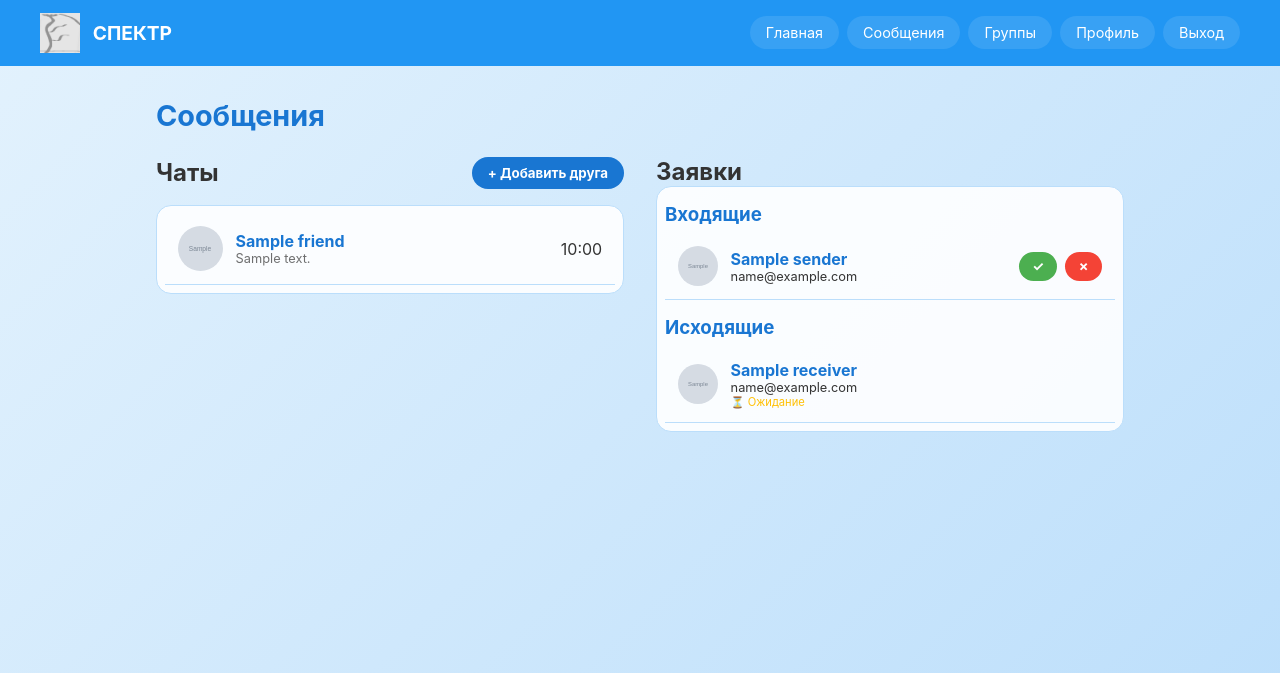
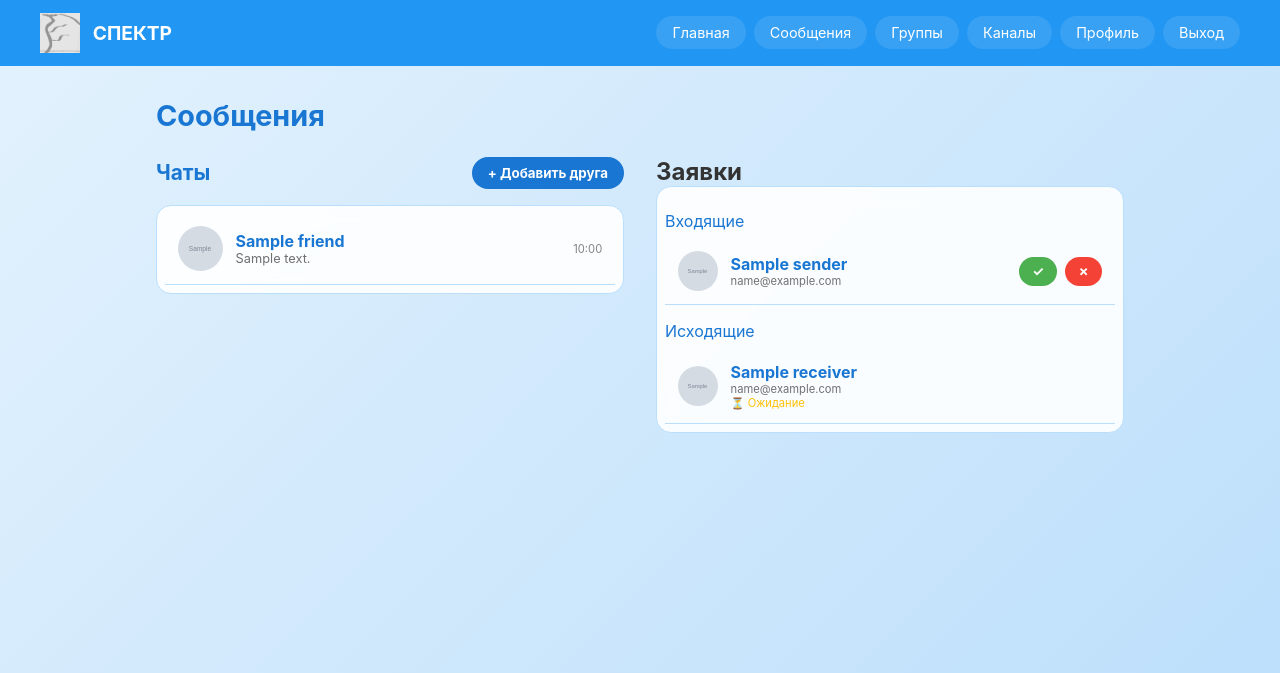
Before and after one commit to zenorvin-a11y/I-ustal-ladno-SPEKTR-, a Python web app: template templates/messages.html in a window 1280 px wide. Shown: the top 673 px of the page. Run offline with Jinja, Linux system fonts and the light colour scheme; the template is opened without the code that fills it: most values are stand-ins (such as "Sample title", 1, 10 or a date in 2020); grey boxes marked "Sample" are stand-in pictures.

Commit message:
Update messages.html

```diff
--- a/templates/messages.html
+++ b/templates/messages.html
@@ -116,6 +121,13 @@
             justify-content: space-between;
             align-items: center;
             margin-bottom: 1rem;
+            flex-wrap: wrap;
+            gap: 0.5rem;
+        }
+
+        .section-header h2 {
+            font-size: 1.3rem;
+            color: var(--accent);
         }
 
         .add-friend-btn {
@@ -134,6 +151,7 @@
             border-radius: 15px;
             padding: 0.5rem;
             border: 1px solid var(--border);
+            backdrop-filter: blur(10px);
         }
 
         .chat-item {
@@ -179,6 +203,24 @@
             text-overflow: ellipsis;
         }
 
+        .chat-time {
+            font-size: 0.7rem;
+            opacity: 0.6;
+        }
+
+        .unread-badge {
+            background: var(--accent);
+            color: white;
+            border-radius: 50%;
+            width: 20px;
+            height: 20px;
+            display: flex;
+            align-items: center;
+            justify-content: center;
+            font-size: 0.7rem;
+            font-weight: bold;
+        }
+
         .request-item {
             display: flex;
             align-items: center;
@@ -191,6 +233,7 @@
             width: 40px;
             height: 40px;
             border-radius: 50%;
+            object-fit: cover;
         }
 
         .request-info {
@@ -206,6 +249,16 @@
             text-overflow: ellipsis;
         }
 
+        .request-email {
+            font-size: 0.7rem;
+            opacity: 0.7;
+        }
+
+        .request-status {
+            font-size: 0.7rem;
+            color: #ffc107;
+        }
+
         .request-buttons {
             display: flex;
             gap: 0.5rem;
@@ -281,10 +345,29 @@
             width: 100%;
             margin-bottom: 0.5rem;
             font-weight: bold;
+            transition: all 0.3s ease;
+        }
+
+        .modal-content button:hover {
+            opacity: 0.9;
+            transform: translateY(-2px);
         }
 
         .modal-content .cancel-btn {
             background: #f44336;
+        }
+
+        .empty-state {
+            padding: 2rem;
+            text-align: center;
+            color: var(--text-color);
+            opacity: 0.7;
+        }
+
+        .section-title {
+            color: var(--accent);
+            margin: 1rem 0 0.5rem;
+            font-size: 1rem;
         }
 
         @media (max-width: 768px) {
@@ -316,7 +403,8 @@
             <div class="nav-links">
                 <a href="/">Главная</a>
                 <a href="/messages">Сообщения</a>
-                <a href="/obshchenie">Группы</a>
+                <a href="/groups">Группы</a>
+                <a href="/channels">Каналы</a>
                 <a href="/profile">Профиль</a>
                 <a href="/vyhod">Выход</a>
             </div>
@@ -339,33 +428,34 @@
                             <img src="{{ item.friend.avatar }}" class="chat-avatar" onerror="this.src='/static/logo.png'">
                             <div class="chat-info">
                                 <div class="chat-name">{{ item.friend.name }}</div>
-                                <div class="chat-preview">{{ item.last_message.content|truncate(30) }}</div>
+                                <div class="chat-preview">{{ item.last_message.content|truncate(35) }}</div>
                             </div>
-                            <span class="chat-time">{{ item.last_message.timestamp.strftime('%H:%M') }}</span>
+                            <div class="chat-time">{{ item.last_message.timestamp.strftime('%H:%M') }}</div>
                             {% if item.unread > 0 %}
-                            <span class="unread-badge" style="background: var(--accent); color: white; border-radius: 50%; width: 20px; height: 20px; display: flex; align-items: center; justify-content: center;">{{ item.unread }}</span>
+                            <div class="unread-badge">{{ item.unread }}</div>
                             {% endif %}
                         </div>
                         {% endfor %}
                     {% else %}
-                        <div style="padding: 2rem; text-align: center; color: var(--text-color);">
+                        <div class="empty-state">
                             Нет чатов. Добавьте друга!
                         </div>
                     {% endif %}
                 </div>
             </div>
 
+            <!-- Заявки -->
             <div class="requests-section">
                 <h2>Заявки</h2>
                 <div class="requests-list">
                     {% if incoming_requests %}
-                        <h3 style="color: var(--accent); margin: 0.5rem 0;">Входящие</h3>
+                        <div class="section-title">Входящие</div>
                         {% for req in incoming_requests %}
                         <div class="request-item">
                             <img src="{{ req.sender.avatar }}" class="request-avatar" onerror="this.src='/static/logo.png'">
                             <div class="request-info">
                                 <div class="request-name">{{ req.sender.name }}</div>
-                                <div style="font-size:0.8rem;">{{ req.sender.email }}</div>
+                                <div class="request-email">{{ req.sender.email }}</div>
                             </div>
                             <div class="request-buttons">
                                 <button class="accept-btn" onclick="acceptRequest({{ req.id }})">✓</button>
@@ -376,22 +466,22 @@
                     {% endif %}
 
                     {% if outgoing_requests %}
-                        <h3 style="color: var(--accent); margin: 1rem 0 0.5rem;">Исходящие</h3>
+                        <div class="section-title" style="margin-top: 1rem;">Исходящие</div>
                         {% for req in outgoing_requests %}
                         <div class="request-item">
                             <img src="{{ req.receiver.avatar }}" class="request-avatar" onerror="this.src='/static/logo.png'">
                             <div class="request-info">
                                 <div class="request-name">{{ req.receiver.name }}</div>
-                                <div style="font-size:0.8rem;">{{ req.receiver.email }}</div>
-                                <div style="font-size:0.7rem; color: #ffc107;">⏳ Ожидание</div>
+                                <div class="request-email">{{ req.receiver.email }}</div>
+                                <div class="request-status">⏳ Ожидание</div>
                             </div>
                         </div>
                         {% endfor %}
                     {% endif %}
 
                     {% if not incoming_requests and not outgoing_requests %}
-                    <div style="padding: 2rem; text-align: center;">
-                        Нет заявок
+                    <div class="empty-state">
+                        Нет заявок в друзья
                     </div>
                     {% endif %}
                 </div>
@@ -412,6 +502,7 @@
     <script>
         function showAddFriendModal() {
             document.getElementById('addFriendModal').classList.add('active');
+            document.getElementById('friendEmail').focus();
         }
 
         function hideAddFriendModal() {
@@ -435,24 +526,60 @@
             .then(response => response.json())
             .then(data => {
                 if (data.success) {
-                    alert('✅ Заявка отправлена');
+                    alert('Заявка отправлена');
                     location.reload();
                 } else {
-                    alert('❌ ' + (data.error || 'Ошибка'));
+                    alert('Ошибка: ' + (data.error || 'Не удалось отправить заявку'));
                 }
             })
-            .catch(() => alert('❌ Ошибка сети'));
+            .catch(() => alert('Ошибка сети'));
         }
 
         function acceptRequest(id) {
-            fetch('/accept_friend_request/' + id, {method: 'POST'})
-            .then(() => location.reload());
+            fetch('/accept_friend_request/' + id, {
+                method: 'POST',
+                headers: {'Content-Type': 'application/json'}
+            })
+            .then(response => response.json())
+            .then(data => {
+                if (data.success) {
+                    location.reload();
+                } else {
+                    alert('Ошибка: ' + (data.error || 'Не удалось добавить в друзья'));
+                }
+            })
+            .catch(() => alert('Ошибка сети'));
         }
 
         function rejectRequest(id) {
-            fetch('/reject_friend_request/' + id, {method: 'POST'})
-            .then(() => location.reload());
+            fetch('/reject_friend_request/' + id, {
+                method: 'POST',
+                headers: {'Content-Type': 'application/json'}
+            })
+            .then(response => response.json())
+            .then(data => {
+                if (data.success) {
+                    location.reload();
+                } else {
+                    alert('Ошибка: ' + (data.error || 'Не удалось отклонить заявку'));
+                }
+            })
+            .catch(() => alert('Ошибка сети'));
         }
+
+        // Закрытие модального окна по клику вне его
+        window.onclick = function(event) {
+            if (event.target.classList.contains('modal')) {
+                hideAddFriendModal();
+            }
+        }
+
+        // Отправка по Enter
+        document.getElementById('friendEmail').addEventListener('keypress', function(e) {
+            if (e.key === 'Enter') {
+                sendFriendRequest();
+            }
+        });
     </script>
 </body>
 </html>
```
Also changed, not shown: other parts of templates/messages.html (+36 -4 lines).
